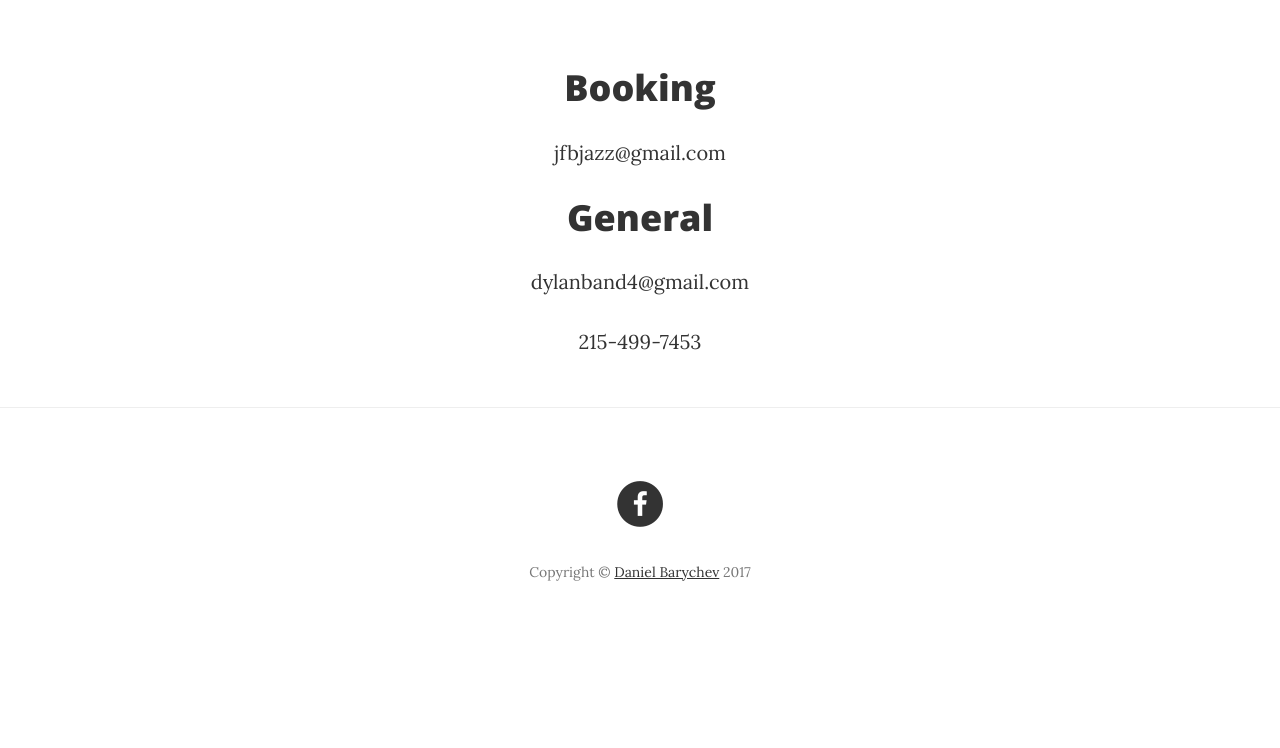
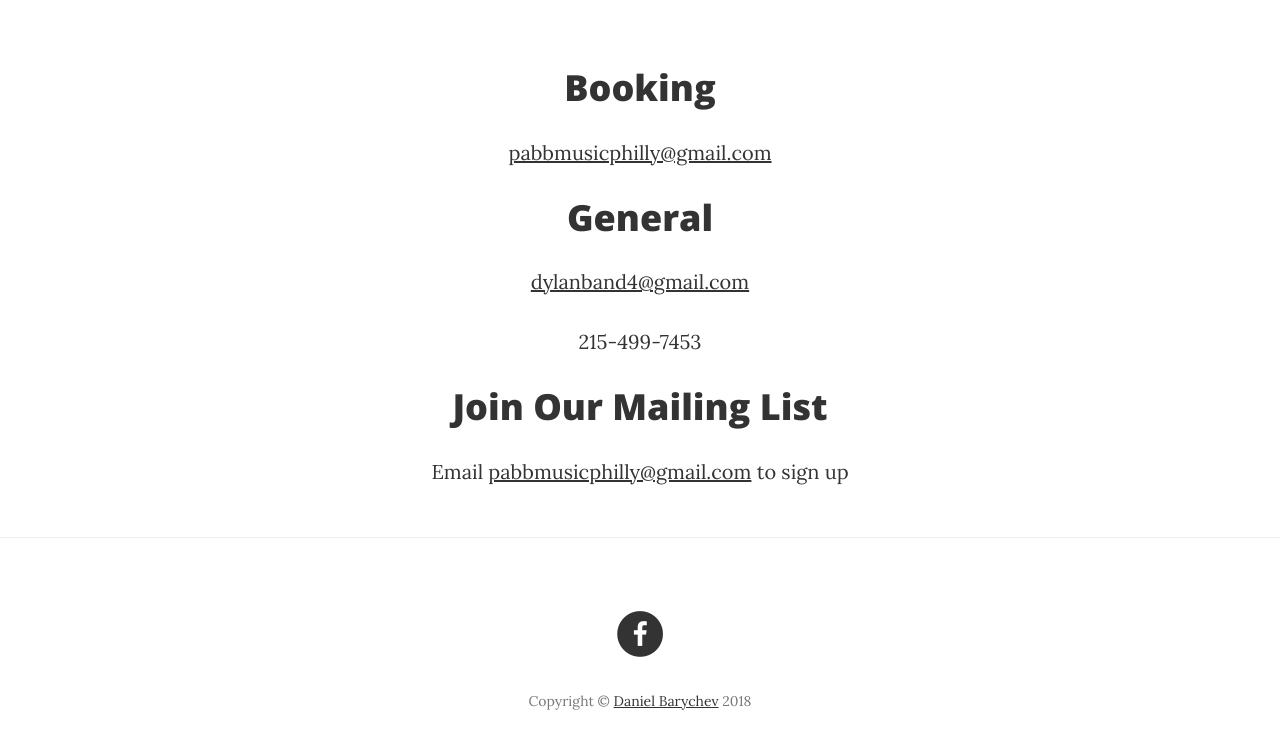
Before and after one commit to PhiladelphiaAmbassadorBigBand/PhiladelphiaAmbassadorBigBand.github.io, a website: page contact.html in a window 1280 px wide. Shown: the part 424-1172 px from the top of the page. Before the commit the page ends 1072 px from the top, so only its background shows below. Drawn offline with nearby package versions, Linux system fonts and the light colour scheme.

Commit message:
Update Contact Info

```diff
--- a/contact.html
+++ b/contact.html
@@ -106,10 +106,12 @@
             <div class="col-lg-8 col-lg-offset-2 col-md-10 col-md-offset-1">
                 <center>
                     <h1>Booking</h1>
-                    <p>jfbjazz@gmail.com</p>
+                    <p><a href="mailto:pabbmusicphilly@gmail.com">pabbmusicphilly@gmail.com</a></p>
                     <h1>General</h1>
-                    <p>dylanband4@gmail.com</p>
+                    <p><a href="mailto:dylanband4@gmail.com">dylanband4@gmail.com</a></p>
                     <p>215-499-7453</p>
+                    <h1>Join Our Mailing List</h1>
+                    <p>Email <a href="mailto:pabbmusicphilly@gmail.com">pabbmusicphilly@gmail.com</a> to sign up</p>
                 </center>
             </div>
             </div>
@@ -133,7 +135,7 @@
                             </a>
                         </li>
                     </ul>
-                    <p class="copyright text-muted">Copyright &copy; <a href="http://www.danbarychev.com">Daniel Barychev</a> 2017</p>
+                    <p class="copyright text-muted">Copyright &copy; <a href="http://www.danbarychev.com">Daniel Barychev</a> 2018</p>
                 </div>
             </div>
         </div>
```
Also changed, not shown: calendar.html (+2 -2 lines), index.html (+1 -1 lines), photos.html (+2 -1 lines), press.html (+1 -1 lines), videos.html (+1 -1 lines).
